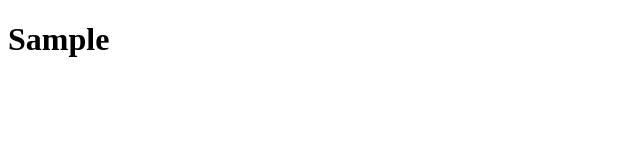
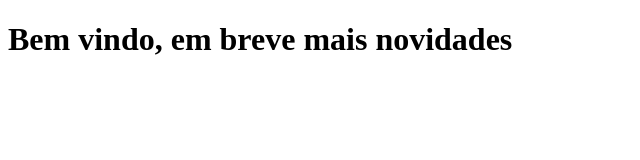
Before and after one commit to dgmike/monorepo-test-using-azure, a website: page index.html in a window 1280 px wide. Shown: the whole page, without its empty margins (0-640 px from the left). Drawn offline with Linux system fonts and the light colour scheme.

Commit message:
✨ a nice message to users

```diff
--- a/index.html
+++ b/index.html
@@ -4,6 +4,8 @@
     <title>Sample</title>
   </head>
   <body>
-    <h1>Sample</h1>
+    <header>
+      <h1>Bem vindo, em breve mais novidades</h1>
+    </header>
   </body>
 </html>
```
